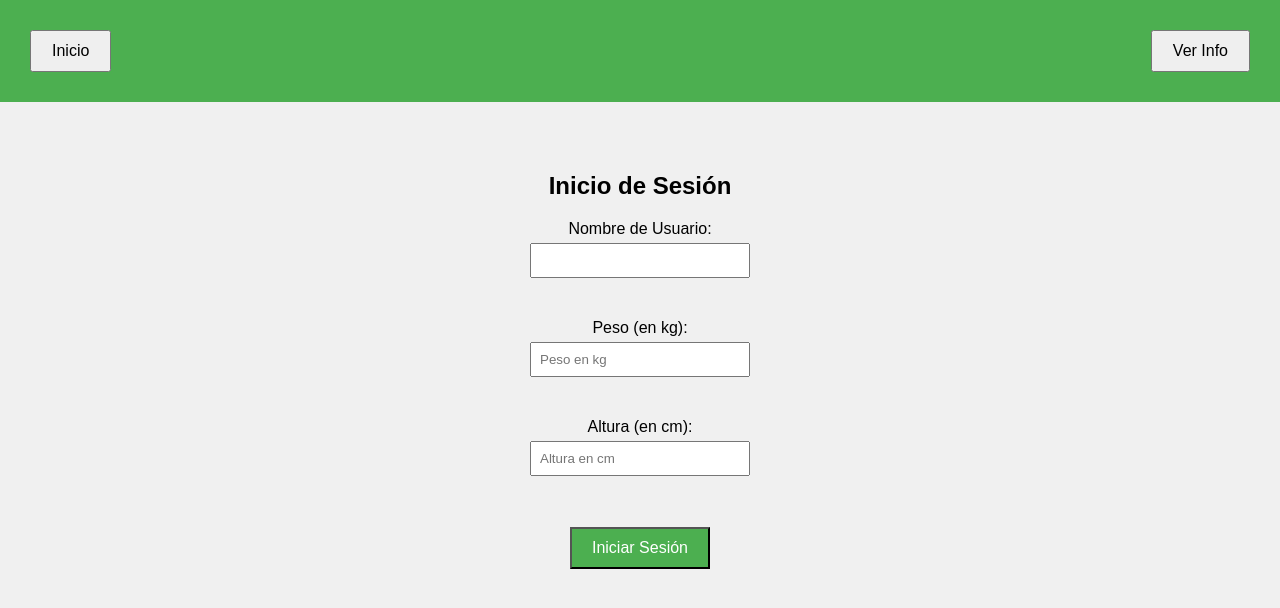
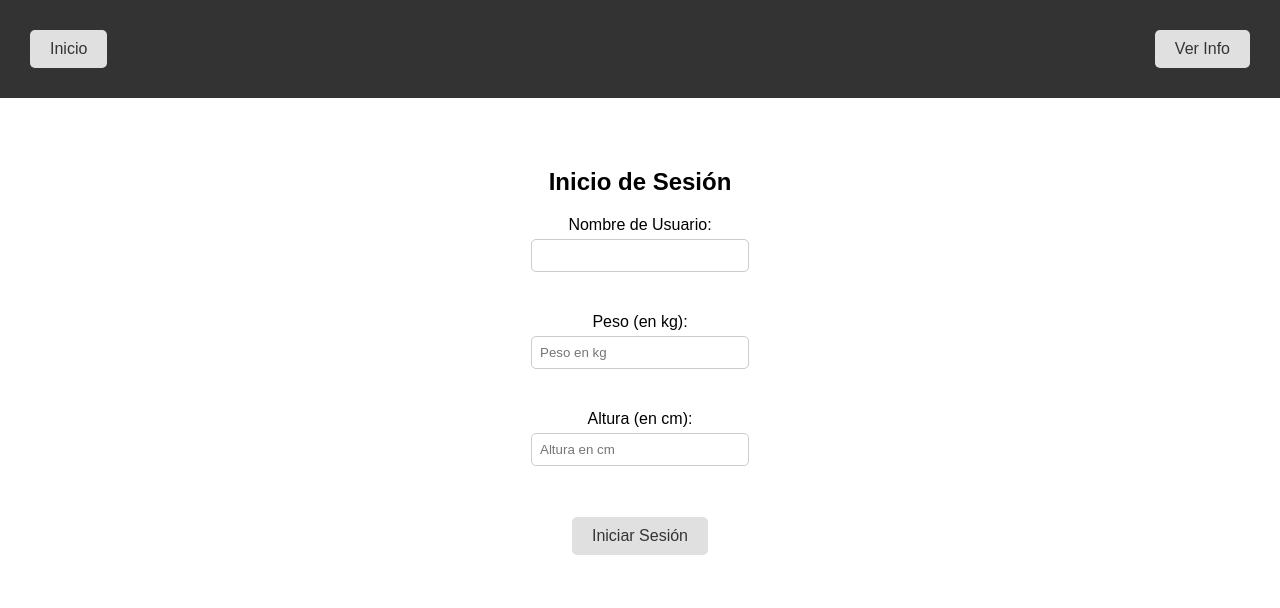
Before and after one commit to MacWilliamsLesster/MacWilliamsLesster.github.io, a plain HTML site: page index.html in a window 1280 px wide. Drawn offline with nearby package versions, Linux system fonts and the light colour scheme.

Commit message:
Update index.html

```diff
--- a/index.html
+++ b/index.html
@@ -7,7 +7,7 @@
     <style>
         body {
             font-family: Arial, sans-serif;
-            background-color: #f0f0f0;
+            background-color: #ffffff; /* Fondo blanco */
             margin: 0;
             padding: 0;
             overflow: hidden;
@@ -16,7 +16,7 @@
             display: flex;
             justify-content: space-between;
             padding: 20px;
-            background-color: #4CAF50;
+            background-color: #333333; /* Gris oscuro */
             color: white;
         }
         #main {
@@ -32,14 +32,18 @@
             margin: 10px;
             font-size: 16px;
             cursor: pointer;
+            background-color: #e0e0e0; /* Gris claro para los botones */
+            color: #333333; /* Color de texto oscuro para contraste */
+            border: none;
+            border-radius: 5px;
         }
         .back-button {
-            background-color: #FF5722;
-            color: white;
+            background-color: #b0b0b0; /* Gris más oscuro para el botón Atrás */
+            color: #333333;
         }
         .save-button {
-            background-color: #4CAF50;
-            color: white;
+            background-color: #e0e0e0; /* Gris claro para el botón Guardar */
+            color: #333333;
         }
         canvas {
             max-width: 100%;
@@ -49,6 +53,8 @@
             width: 200px;
             padding: 8px;
             margin: 5px 0;
+            border: 1px solid #cccccc; /* Borde gris claro para los campos de texto */
+            border-radius: 5px;
         }
     </style>
 </head>
```
